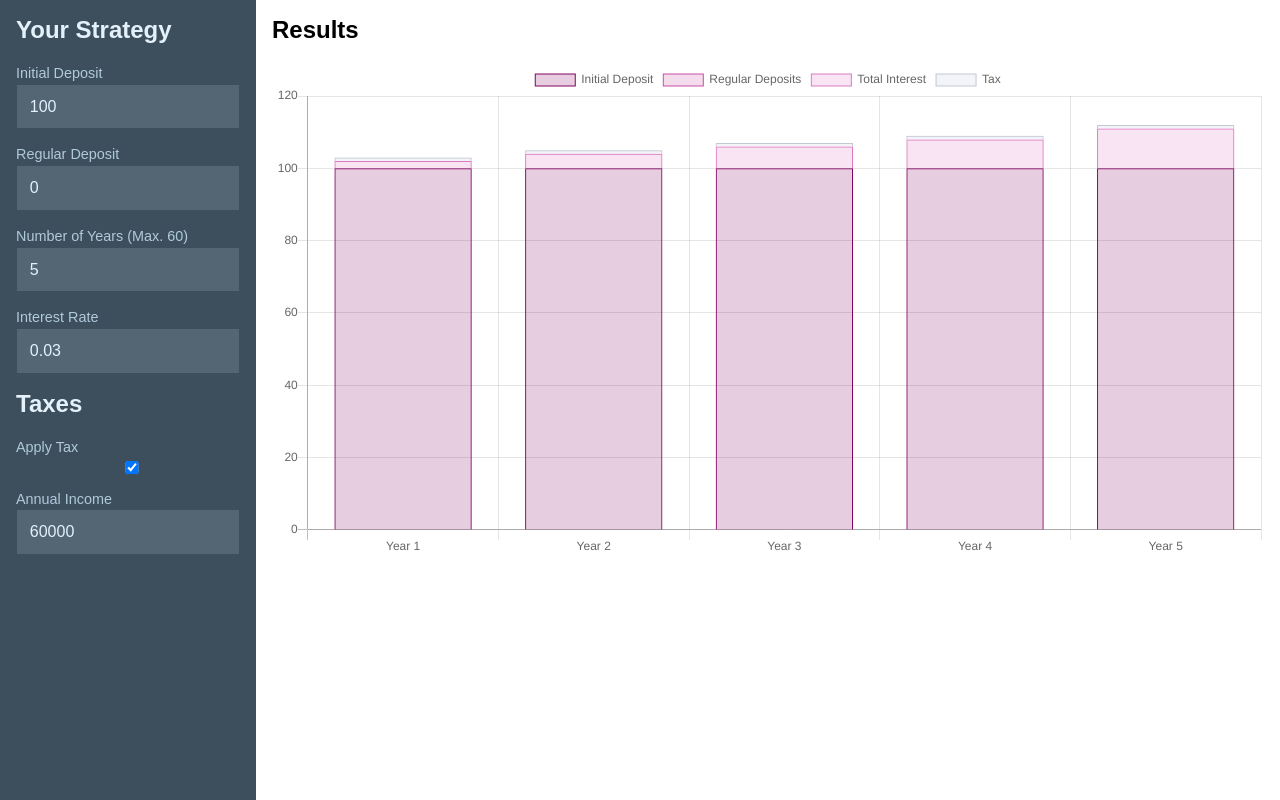
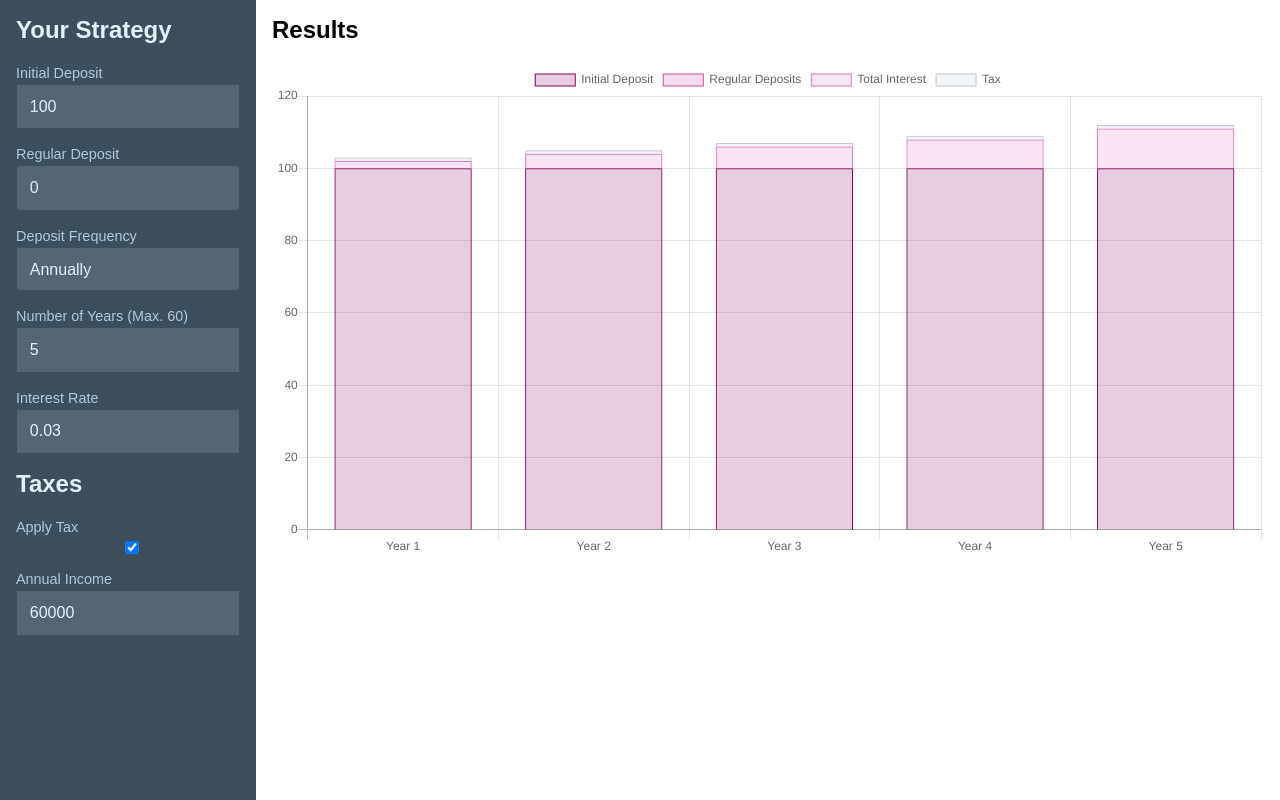
Before and after one commit to thaiphan/compound-interest-calculator, a React (Create React App) app: page / in a window 1280 px wide. Built offline with nearby package versions, Linux system fonts and the light colour scheme.

Commit message:
Add non-functional dropdown for deposit frequency

```diff
--- a/src/App.js
+++ b/src/App.js
@@ -109,6 +109,16 @@ class App extends Component {
               <input type="text" name="regularDeposit" value={this.state.regularDeposit} onChange={this.handleFormChange.bind(this)} />
             </div>
             <div className="form-group">
+              <label>Deposit Frequency</label>
+              <select>
+                <option value="annually">Annually</option>
+                <option value="monthly">Monthly</option>
+                <option value="fortnightly">Fortnightly</option>
+                <option value="weekly">Weekly</option>
+                <option value="daily">Daily</option>
+              </select>
+            </div>
+            <div className="form-group">
               <label>Number of Years (Max. 60)</label>
               <input type="number" name="numberOfYears" min="0" max="60" value={this.state.numberOfYears} onChange={this.handleFormChange.bind(this)} />
             </div>
--- a/src/App.scss
+++ b/src/App.scss
@@ -36,6 +36,18 @@ $lightest-blue: rgb(228, 241, 251);
       font-size: 0.9em;
       margin-bottom: 0.2em;
     }
+
+    select {
+      -webkit-appearance: none;
+      background-color: $light-blue;
+      border: 1px solid $blue;
+      border-radius: 0;
+      color: $lightest-blue;
+      display: block;
+      font-size: 1em;
+      padding: 0.8em;
+      width: 100%;
+    }
   }
 
   @media screen and (min-width: 48em) {
```
